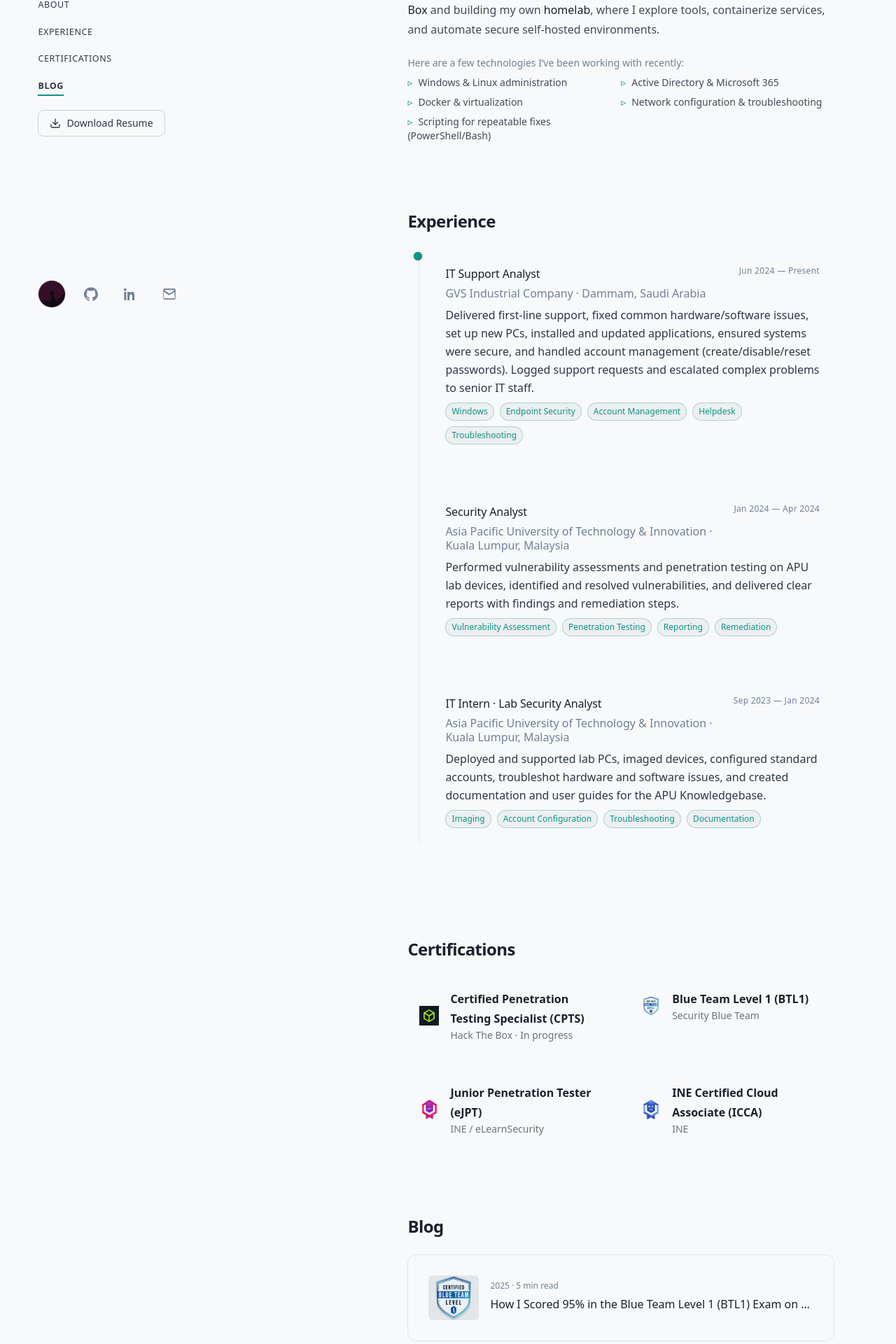
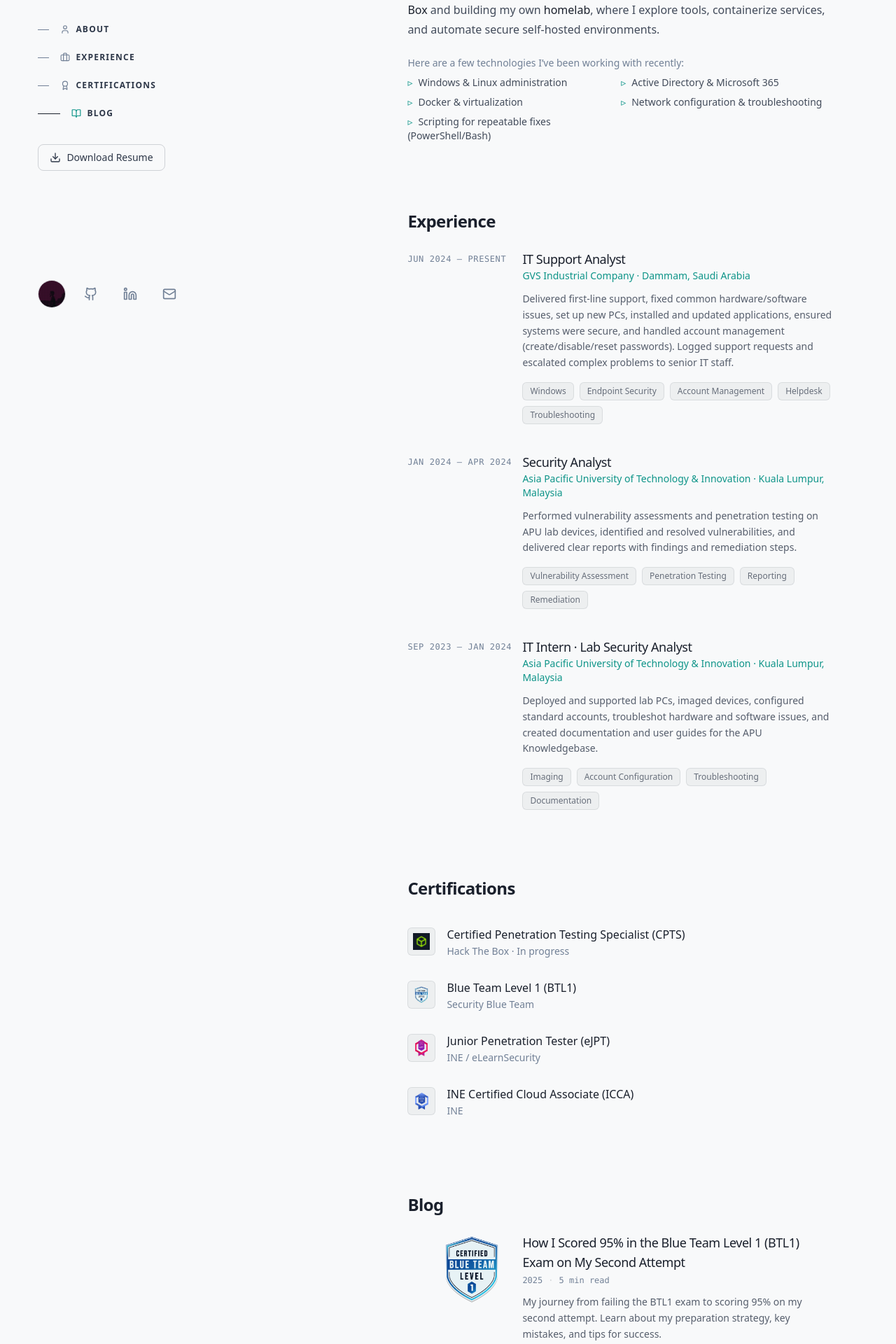
Before and after one commit to muntazirx/portfolio, a Next.js app: page / in a window 1280 px wide. Shown: the part 312-2232 px from the top of the page at 70% size. Built offline with nearby package versions, Linux system fonts and the light colour scheme.

Commit message:
Enhanced blog

```diff
--- a/package.json
+++ b/package.json
@@ -10,6 +10,7 @@
   },
   "dependencies": {
     "gray-matter": "^4.0.3",
+    "lucide-react": "^0.554.0",
     "next": "15.5.4",
     "next-mdx-remote": "^5.0.0",
     "react": "19.1.0",
--- a/src/app/page.tsx
+++ b/src/app/page.tsx
@@ -75,7 +75,7 @@ export default async function Home() {
       </Section>
 
       <Section id="certifications" title="Certifications">
-        <div className="grid grid-cols-1 sm:grid-cols-2 gap-6">
+        <div className="flex flex-col gap-1">
           <CertificationCard
             title="Certified Penetration Testing Specialist (CPTS)"
             issuer="Hack The Box · In progress"
@@ -111,13 +111,14 @@ export default async function Home() {
         {posts.length === 0 ? (
           <p className="text-foreground/70">No posts yet.</p>
         ) : (
-          <div className="space-y-4">
+          <div className="space-y-10">
             {posts.map((w) => (
               <BlogCard
                 key={w.slug}
                 title={w.title}
                 year={w.year}
                 readingTime={w.readingTime}
+                description={w.description}
                 imageSrc={w.imageSrc}
                 href={`/blog/${w.slug}`}
               />
--- a/src/components/BlogCard.tsx
+++ b/src/components/BlogCard.tsx
@@ -1,39 +1,61 @@
 import Image from "next/image";
+import { ArrowUpRight } from "lucide-react";
 
 type Props = {
   title: string;
   year: string;
   readingTime?: string;
+  description?: string;
   imageSrc?: string;
   href: string;
 };
 
-export default function BlogCard({ title, year, readingTime, imageSrc, href }: Props) {
+export default function BlogCard({ title, year, readingTime, description, imageSrc, href }: Props) {
   return (
-    <a
-      href={href}
-      className="group block rounded-xl border border-foreground/10 p-4 hover-panel focus:outline-none focus-visible:ring-2 focus-visible:ring-accent/40"
-    >
-      <div className="card rounded-xl p-3">
-        <div className="flex items-center gap-4">
-          <div className="h-16 w-24 rounded-md overflow-hidden bg-foreground/10 flex items-center justify-center">
-            {imageSrc ? (
-              <Image src={imageSrc} alt={title} width={120} height={80} className="h-16 w-24 object-contain" />
-            ) : (
-              <div className="h-8 w-12 bg-foreground/20 rounded" />
-            )}
+    <div className="group grid grid-cols-1 md:grid-cols-[140px_1fr] gap-2 md:gap-6 transition-all">
+      {/* Left Column: Badge OR Year */}
+      <div className="flex flex-col items-start md:items-end pt-1">
+        {imageSrc ? (
+          <div className="relative h-24 w-32 md:w-full">
+            <Image
+              src={imageSrc}
+              alt={title}
+              fill
+              className="object-contain object-left-top md:object-right-top"
+            />
           </div>
-          <div className="min-w-0">
-            <div className="text-muted text-xs">{year}{readingTime ? ` · ${readingTime}` : ""}</div>
-            <div className="mt-1 text-heading font-medium truncate">
-              {title}
-              <span className="inline-block align-middle opacity-0 group-hover:opacity-80 transition-opacity ml-1" aria-hidden>
-                ↗
-              </span>
-            </div>
+        ) : (
+          <div className="text-xs font-mono uppercase tracking-wider text-muted md:text-right">
+            <span className="whitespace-nowrap">{year}</span>
           </div>
+        )}
+      </div>
+
+      {/* Content Column */}
+      <div className="relative flex flex-col">
+        <h3 className="text-heading font-medium text-lg tracking-tight mb-1">
+          <a href={href} className="group/link inline-flex items-baseline gap-1 hover:text-accent transition-colors">
+            {title}
+            <ArrowUpRight className="h-3.5 w-3.5 translate-y-0.5 opacity-0 group-hover/link:opacity-100 group-hover/link:translate-x-0.5 group-hover/link:-translate-y-0.5 transition-all" />
+          </a>
+        </h3>
+
+        <div className="text-muted text-xs mb-3 font-mono flex items-center gap-2">
+          {imageSrc && (
+            <>
+              <span>{year}</span>
+              <span className="text-foreground/20">·</span>
+            </>
+          )}
+          {readingTime && <span>{readingTime}</span>}
         </div>
+
+        {description && (
+          <p className="text-foreground/80 leading-relaxed text-sm">
+            {description}
+          </p>
+        )}
       </div>
-    </a>
+    </div>
   );
 }
--- a/src/components/BlogToc.tsx
+++ b/src/components/BlogToc.tsx
@@ -58,8 +58,7 @@ export default function BlogToc() {
   if (!isMounted || !hasItems) return null;
 
   return (
-    <nav aria-label="On this page" className="sticky top-24">
-      <div className="text-xs uppercase tracking-wider text-muted mb-4">On this page</div>
+    <nav aria-label="Table of contents">
       <ul className="space-y-3 text-[0.78rem] tracking-wider">
         {items.map((it) => (
           <li key={it.id} className={`group ${it.level === 3 ? "pl-4" : ""}`}>
--- a/src/components/CertificationCard.tsx
+++ b/src/components/CertificationCard.tsx
@@ -1,3 +1,6 @@
+import Image from "next/image";
+import { ChevronRight } from "lucide-react";
+
 type Props = {
   title: string;
   issuer: string;
@@ -8,7 +11,7 @@ type Props = {
 };
 
 function Icon({ type }: { type: NonNullable<Props["icon"]> }) {
-  const common = "h-7 w-7 text-heading";
+  const common = "h-6 w-6 text-heading";
   if (type === "btl1") {
     return (
       <svg viewBox="0 0 24 24" className={common} fill="currentColor" aria-hidden>
@@ -31,31 +34,32 @@ function Icon({ type }: { type: NonNullable<Props["icon"]> }) {
   );
 }
 
-import Image from "next/image";
-
 export default function CertificationCard({ title, issuer, href, icon, logoSrc, logoAlt }: Props) {
   return (
     <a
       href={href}
       target="_blank"
       rel="noopener noreferrer"
-      className="hover-panel block focus:outline-none focus-visible:ring-2 focus-visible:ring-accent/40 rounded-xl"
+      className="group flex items-center gap-4 p-3 -mx-3 rounded-lg hover:bg-foreground/5 transition-colors focus:outline-none focus-visible:ring-2 focus-visible:ring-accent/40"
     >
-      <div className="card rounded-xl p-4 transition-all duration-300 min-h-[100px]">
-          <div className="flex items-center gap-4">
-          <div className="shrink-0 h-7 w-7 flex items-center justify-center">
-            {logoSrc ? (
-              <Image src={logoSrc} alt={logoAlt ?? `${title} logo`} width={28} height={28} className="h-7 w-7 object-contain" />
-            ) : icon ? (
-              <Icon type={icon} />
-            ) : null}
-          </div>
-          <div>
-            <div className="font-semibold text-heading">{title}</div>
-            <div className="text-foreground/70 text-sm">{issuer}</div>
-          </div>
+      <div className="shrink-0 h-10 w-10 flex items-center justify-center rounded-md bg-foreground/5 border border-foreground/10 group-hover:border-accent/20 transition-colors">
+        {logoSrc ? (
+          <Image src={logoSrc} alt={logoAlt ?? `${title} logo`} width={24} height={24} className="h-6 w-6 object-contain" />
+        ) : icon ? (
+          <Icon type={icon} />
+        ) : null}
+      </div>
+
+      <div className="flex-1 min-w-0">
+        <div className="font-medium text-heading truncate group-hover:text-accent transition-colors">
+          {title}
+        </div>
+        <div className="text-sm text-muted truncate">
+          {issuer}
         </div>
       </div>
+
+      <ChevronRight className="h-4 w-4 text-muted opacity-0 -translate-x-2 group-hover:opacity-100 group-hover:translate-x-0 transition-all duration-200" />
     </a>
   );
 }
--- a/src/components/SidebarNav.tsx
+++ b/src/components/SidebarNav.tsx
@@ -1,12 +1,13 @@
 "use client";
 
 import { useEffect, useRef, useState } from "react";
+import { User, Briefcase, Award, BookOpen } from "lucide-react";
 
 const sections = [
-  { id: "about", label: "About" },
-  { id: "experience", label: "Experience" },
-  { id: "certifications", label: "Certifications" },
-  { id: "blog", label: "Blog" },
+  { id: "about", label: "About", icon: User },
+  { id: "experience", label: "Experience", icon: Briefcase },
+  { id: "certifications", label: "Certifications", icon: Award },
+  { id: "blog", label: "Blog", icon: BookOpen },
 ];
 
 export default function SidebarNav() {
@@ -55,38 +56,53 @@ export default function SidebarNav() {
 
     window.addEventListener("scroll", onScroll, { passive: true });
     window.addEventListener("resize", onScroll);
-    // initialize
-    onScroll();
+    updateActive(); // initial check
+
     return () => {
       window.removeEventListener("scroll", onScroll);
       window.removeEventListener("resize", onScroll);
     };
   }, []);
 
+  const handleClick = (e: React.MouseEvent<HTMLAnchorElement>, id: string) => {
+    e.preventDefault();
+    const el = document.getElementById(id);
+    if (el) {
+      el.scrollIntoView({ behavior: "smooth", block: "start" });
+      // Update active state immediately for better responsiveness
+      setActive(id);
+    }
+  };
+
   return (
     <>
       {/* Desktop nav */}
-      <nav aria-label="Section navigation" className="mt-10 hidden lg:block">
-        <ul className="space-y-5 text-[0.78rem] tracking-wider">
-          {sections.map((s) => (
-            <li key={s.id} className="group">
-              <a
-                href={`#${s.id}`}
-                aria-current={active === s.id ? "true" : undefined}
-                className={`uppercase ${
-                  active === s.id ? "text-heading font-semibold" : "text-foreground/60"
-                } relative inline-block`}
-              >
-                {s.label}
-                <span
-                  aria-hidden
-                  className={`absolute left-0 -bottom-1 h-[2px] transition-all duration-300 ${
-                    active === s.id ? "w-full bg-accent" : "w-0 bg-transparent"
+      <nav aria-label="Section navigation" className="mt-16 hidden lg:block">
+        <ul className="w-max">
+          {sections.map((item) => {
+            const isActive = active === item.id;
+            const Icon = item.icon;
+            return (
+              <li key={item.id}>
+                <a
+                  href={`#${item.id}`}
+                  onClick={(e) => handleClick(e, item.id)}
+                  className={`group flex items-center py-3 transition-all duration-300 ${
+                    isActive ? "text-heading" : "text-muted hover:text-foreground"
                   }`}
-                />
-              </a>
-            </li>
-          ))}
+                >
+                  <span className={`mr-4 transition-all duration-300 ${
+                    isActive ? "w-8 bg-heading" : "w-4 bg-muted group-hover:w-6 group-hover:bg-foreground"
+                  } h-[1px]`} />
+
+                  <span className="flex items-center gap-2 text-xs font-bold uppercase tracking-widest">
+                    <Icon className={`h-3.5 w-3.5 transition-colors ${isActive ? "text-accent" : "text-muted group-hover:text-foreground"}`} />
+                    {item.label}
+                  </span>
+                </a>
+              </li>
+            );
+          })}
         </ul>
       </nav>
 
--- a/src/components/SocialIcons.tsx
+++ b/src/components/SocialIcons.tsx
@@ -1,25 +1,14 @@
 import { socialLinks } from "@/data/site";
+import { Github, Linkedin, Mail } from "lucide-react";
 import type { ReactNode } from "react";
 
 const ICON_BUTTON_SIZE = "h-10 w-10"; // click target size
-const GLYPH_SIZE = "h-5 w-5"; // base glyph size before optical scaling
+const GLYPH_SIZE = "h-5 w-5"; // base glyph size
 
 const icons: Record<string, ReactNode> = {
-  GitHub: (
-    <svg viewBox="0 0 24 24" className={`${GLYPH_SIZE} transform scale-100`} fill="currentColor" aria-hidden>
-      <path d="M12 .5a12 12 0 0 0-3.793 23.396c.6.111.82-.261.82-.58 0-.287-.01-1.05-.016-2.06-3.338.726-4.042-1.61-4.042-1.61-.546-1.387-1.333-1.756-1.333-1.756-1.09-.744.083-.729.083-.729 1.205.085 1.84 1.238 1.84 1.238 1.07 1.833 2.808 1.304 3.492.997.108-.776.419-1.305.762-1.605-2.665-.304-5.466-1.333-5.466-5.931 0-1.311.469-2.381 1.236-3.221-.124-.303-.536-1.523.117-3.176 0 0 1.008-.322 3.3 1.23a11.5 11.5 0 0 1 6.006 0c2.29-1.552 3.297-1.23 3.297-1.23.655 1.653.243 2.873.119 3.176.77.84 1.235 1.91 1.235 3.221 0 4.61-2.805 5.624-5.478 5.922.43.37.815 1.096.815 2.21 0 1.595-.015 2.882-.015 3.276 0 .321.217.696.826.578A12.001 12.001 0 0 0 12 .5Z" />
-    </svg>
-  ),
-  LinkedIn: (
-    <svg viewBox="0 0 24 24" className={`${GLYPH_SIZE} transform scale-[0.90]`} fill="currentColor" aria-hidden>
-      <path d="M4.983 3.5C4.983 4.88 3.88 6 2.5 6S0 4.88 0 3.5 1.12 1 2.5 1s2.483 1.12 2.483 2.5zM.5 8h4V24h-4V8zm7 0h3.84v2.184h.054c.535-1.013 1.842-2.082 3.794-2.082 4.059 0 4.806 2.674 4.806 6.152V24h-4v-7.422c0-1.77-.032-4.046-2.466-4.046-2.469 0-2.846 1.93-2.846 3.924V24h-4V8z" />
-    </svg>
-  ),
-  Email: (
-    <svg viewBox="0 0 24 24" className={`${GLYPH_SIZE} transform scale-[1.05]`} fill="currentColor" aria-hidden>
-      <path d="M2 5a2 2 0 0 1 2-2h16a2 2 0 0 1 2 2v14a2 2 0 0 1-2 2H4a2 2 0 0 1-2-2V5zm2 .5v.4l8 5.6 8-5.6v-.4H4zm16 2.8-7.37 5.16a2 2 0 0 1-2.26 0L3 8.3V19h17.99L20 8.3z" />
-    </svg>
-  ),
+  GitHub: <Github className={GLYPH_SIZE} />,
+  LinkedIn: <Linkedin className={GLYPH_SIZE} />,
+  Email: <Mail className={GLYPH_SIZE} />,
 };
 
 export default function SocialIcons() {
@@ -31,7 +20,7 @@ export default function SocialIcons() {
             href={link.href}
             target={link.name === "Email" ? undefined : "_blank"}
             rel={link.name === "Email" ? undefined : "noopener noreferrer"}
-            className={`inline-flex ${ICON_BUTTON_SIZE} items-center justify-center rounded hover:text-accent focus:outline-none focus-visible:ring-2 focus-visible:ring-accent/40`}
+            className={`inline-flex ${ICON_BUTTON_SIZE} items-center justify-center rounded hover:text-accent hover:-translate-y-1 transition-all duration-200 focus:outline-none focus-visible:ring-2 focus-visible:ring-accent/40`}
             aria-label={link.name}
           >
             {icons[link.name] ?? <span className="h-1.5 w-1.5 rounded-full bg-current" />}
--- a/src/components/Timeline.tsx
+++ b/src/components/Timeline.tsx
@@ -1,3 +1,5 @@
+import { ExternalLink } from "lucide-react";
+
 type Item = {
   company: string;
   role: string;
@@ -14,51 +16,54 @@ type Props = {
 
 export default function Timeline({ items }: Props) {
   return (
-    <ol className="relative ml-4 border-l border-foreground/10">
+    <div className="space-y-10">
       {items.map((item, idx) => (
-        <li key={`${item.company}-${idx}`} className="mb-10 ml-4 hover-panel group">
-          <div className="absolute -left-2 top-1 w-3 h-3 rounded-full bg-accent" aria-hidden />
-          <div className="card rounded-xl p-5 transition-all duration-300">
-          <div className="flex items-start justify-between gap-4">
-            <div>
-              <span className="inline-flex items-center gap-2 text-heading font-medium" style={{letterSpacing: "-0.01em"}}>
+        <div key={`${item.company}-${idx}`} className="group grid grid-cols-1 md:grid-cols-[140px_1fr] gap-2 md:gap-6 transition-all">
+          {/* Date Column */}
+          <div className="text-xs font-mono uppercase tracking-wider text-muted pt-1.5 md:text-right">
+            <span className="whitespace-nowrap">{item.start} — {item.end}</span>
+          </div>
+
+          {/* Content Column */}
+          <div className="relative">
+            <div className="flex items-center gap-2">
+              <h3 className="text-heading font-medium text-lg tracking-tight">
                 {item.role}
-              </span>
-              {item.href && item.href !== "#" ? (
+              </h3>
+              {item.href && item.href !== "#" && (
                 <a
                   href={item.href}
                   target="_blank"
                   rel="noopener noreferrer"
-                  className="unstyled inline-flex items-center gap-1 mt-1 text-muted transition-colors focus-visible:outline-none focus-visible:ring-2 focus-visible:ring-accent/40 rounded group-hover:underline underline-offset-4 group-hover:text-foreground"
+                  className="text-muted hover:text-accent transition-colors"
+                  aria-label={`Link to ${item.company}`}
                 >
-                  {item.company}
-                  <svg aria-hidden viewBox="0 0 24 24" className="h-[14px] w-[14px] opacity-0 group-hover:opacity-60 transition-opacity" fill="currentColor">
-                    <path d="M14 3h7v7h-2V6.414l-9.293 9.293-1.414-1.414L17.586 5H14V3z"></path>
-                    <path d="M19 19H5V5h7V3H5a2 2 0 0 0-2 2v14a2 2 0 0 0 2 2h14a2 2 0 0 0 2-2v-7h-2v7z"></path>
-                  </svg>
+                  <ExternalLink className="h-3.5 w-3.5" />
                 </a>
-              ) : (
-                <p className="text-muted mt-1 leading-tight group-hover:text-foreground transition-colors">{item.company}</p>
               )}
             </div>
-            <span className="text-muted text-xs whitespace-nowrap tracking-wide mt-[2px]">
-              {item.start} — {item.end}
-            </span>
+
+            <div className="text-accent font-medium text-sm mb-3">
+              {item.company}
             </div>
-          <p className="mt-2 text-foreground leading-relaxed">{item.summary}</p>
-          <div className="mt-2 flex flex-wrap gap-2">
+
+            <p className="text-foreground/80 leading-relaxed text-sm mb-4">
+              {item.summary}
+            </p>
+
+            <div className="flex flex-wrap gap-2">
               {item.skills.map((s) => (
                 <span
                   key={s}
-                className="text-xs px-2 py-1 rounded-full text-accent border border-accent/30 bg-foreground/5"
+                  className="text-xs px-2.5 py-1 rounded-md bg-foreground/5 text-foreground/70 border border-foreground/10 group-hover:border-accent/20 group-hover:text-accent transition-colors"
                 >
                   {s}
                 </span>
               ))}
             </div>
           </div>
-        </li>
+        </div>
       ))}
-    </ol>
+    </div>
   );
 }
```
Also changed, not shown: src/app/blog/[slug]/page.tsx (+54 -22 lines), src/components/ExternalLink.tsx (+2 -9 lines), src/components/MobileNav.tsx (+6 -15 lines), src/components/Sidebar.tsx (+2 -5 lines), 1 other file (tests, documents, lock files or other folders). Lines whose indentation alone changed are shown as unchanged.
